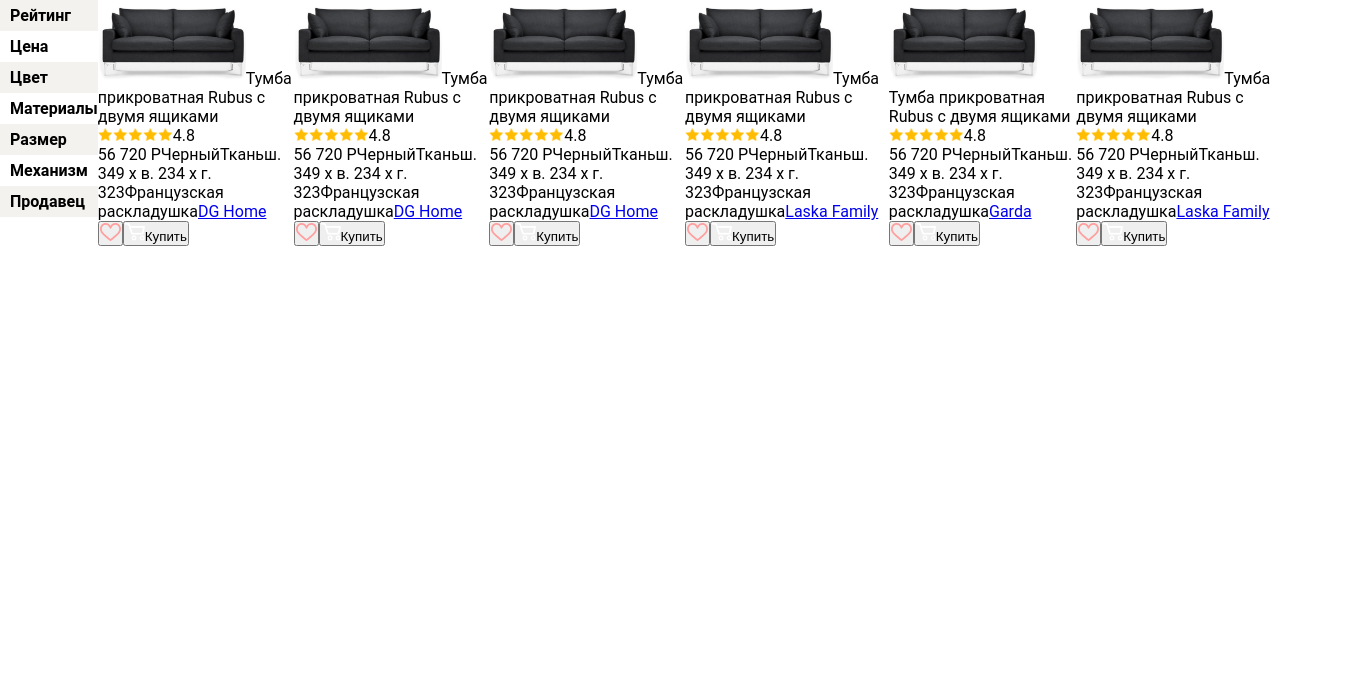
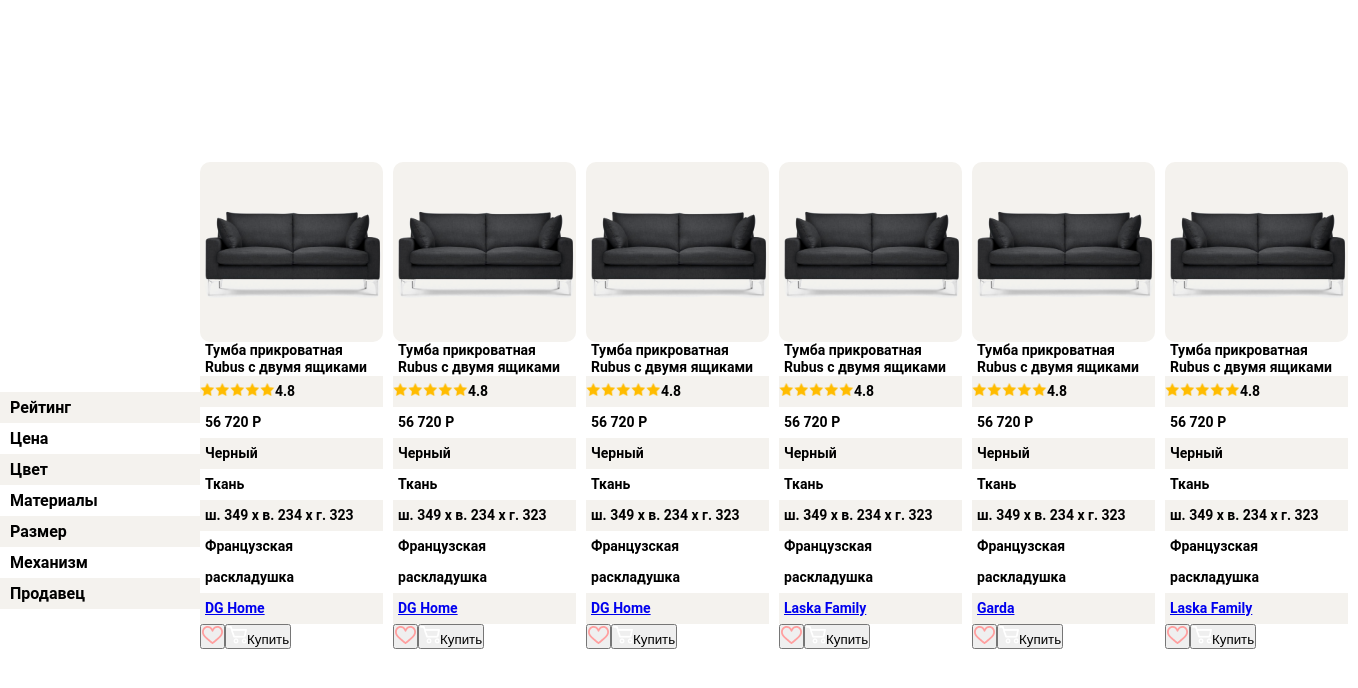
Before and after one commit to punkrussian72/inmyroom-ts, a React (Create React App) app: page / in a window 1280 px wide. Shown: the top 688 px of the page, 1358 px wide, since content can reach past the window. Built offline with nearby package versions, Linux system fonts and the light colour scheme.

Commit message:
main elements positioning started work on tumba-item layout

```diff
--- a/src/App.scss
+++ b/src/App.scss
@@ -15,15 +15,20 @@ body {
 
 .header {
   width: 200px;
-  height: 100vh;
-
-
+  height: 1000px;
+  position: fixed;
+  background: #FFF;
+  z-index: 1;
 
   font-style: normal;
   font-weight: 600;
   font-size: 16px;
   line-height: 31px;
   color: #000000;
+
+  display: flex;
+  flex-direction: column;
+  justify-content: center;
 
   div {
     padding-left: 10px;
@@ -35,7 +40,48 @@ body {
 }
 
 .catalog {
+  height: 817px;
+  margin-left: 200px;
   display: flex;
   justify-content: center;
   overflow-x: visible;
 }
+
+.tumba-item {
+  display: flex;
+  flex-direction: column;
+  justify-content: center;
+  width: 183px;
+  margin-right: 10px;
+  color: #000000;
+  font-style: normal;
+  font-weight: 600;
+  font-size: 14px;
+  line-height: 31px;
+
+  .name {
+    line-height: 17px;
+  }
+
+  .name, .price, .info {
+    padding-left: 5px;
+  }
+
+  span:nth-child(2n-1) {
+    background: #F4F2EE;
+  }
+
+  .photo {
+    background: #F4F2EE;
+    mix-blend-mode: normal;
+    border-radius: 10px;
+    height: 160px;
+    padding-top: 20px;
+
+    img {
+      mix-blend-mode: darken;
+      max-width: 100%;
+      height: auto;
+    }
+  }
+}
--- a/src/components/TumbaItem.tsx
+++ b/src/components/TumbaItem.tsx
@@ -8,23 +8,25 @@ const Tumba = () => {
   const sales = ['Огого', 'Laska Family', 'Garda', 'DG Home'];
   return (
     <div className="tumba-item">
-      <img src={tumbaImage} alt="Tumba" className={'photo'} width='148'/>
-      <span className="name">Тумба прикроватная Rubus с двумя ящиками</span>
-      <div className="rating">
+      <div className="photo">
+        <img src={tumbaImage} alt="Tumba" className={'photo'}/>
+      </div>
+      <div className="name">Тумба прикроватная Rubus с двумя ящиками</div>
+      <span className="rating">
         <img src={starImage} alt="star" width='15'/>
         <img src={starImage} alt="star" width='15'/>
         <img src={starImage} alt="star" width='15'/>
         <img src={starImage} alt="star" width='15'/>
         <img src={starImage} alt="star" width='15'/>
         <span className="rate">4.8</span>
-      </div>
+      </span>
       <span className="price">56 720 P</span>
-      <span>Черный</span>
-      <span>Ткань</span>
-      <span>ш. 349 х в. 234 х г. 323</span>
-      <span>Французская раскладушка</span>
+      <span className="info">Черный</span>
+      <span className="info">Ткань</span>
+      <span className="info">ш. 349 х в. 234 х г. 323</span>
+      <span className="info">Французская раскладушка</span>
       {/* eslint-disable-next-line*/}
-      <a href="#">{sales[Math.floor(Math.random() * sales.length)]}</a>
+      <span className="info"><a href="#">{sales[Math.floor(Math.random() * sales.length)]}</a></span>
       <div className="buttons-panel">
         <button className="heart"><img src={heartImage} alt="heart"/></button>
         <button className="buy"><img src={cartImage} alt="" width='20'/>Купить</button>
```
